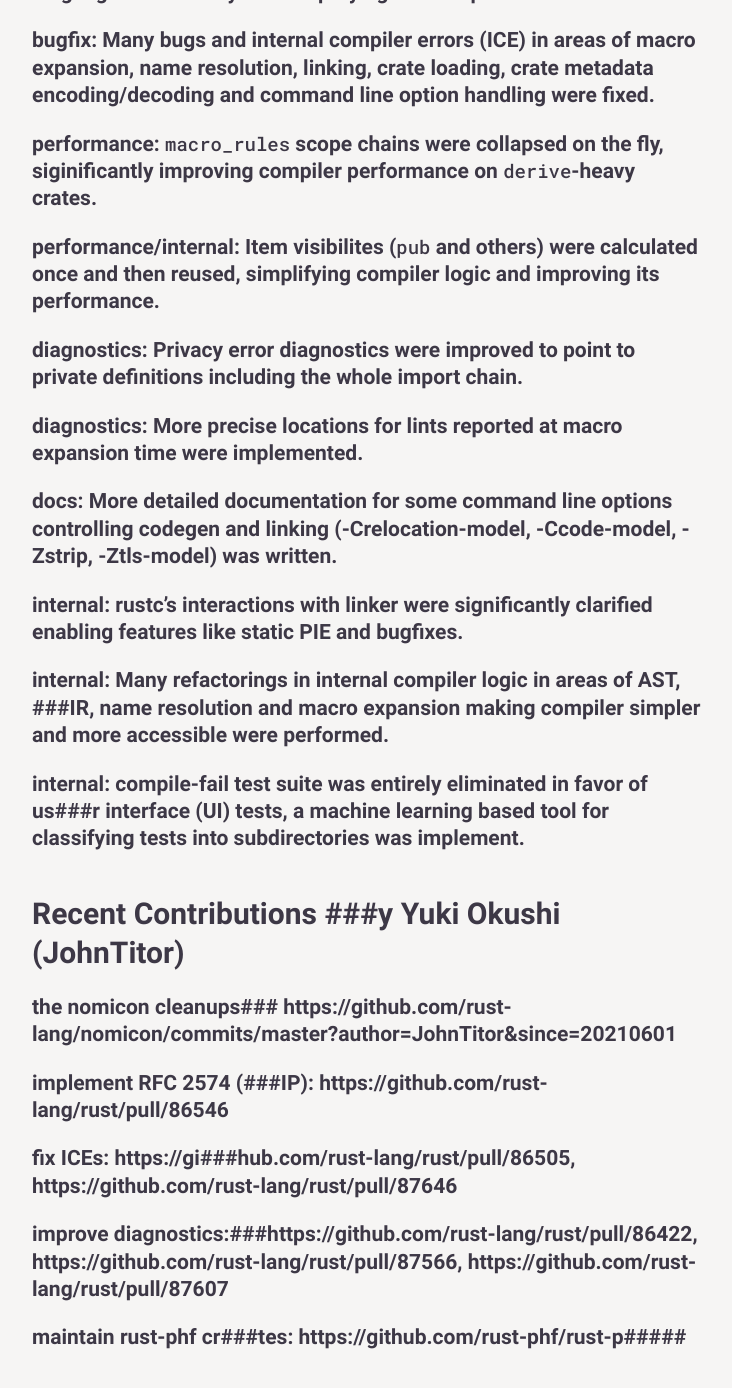
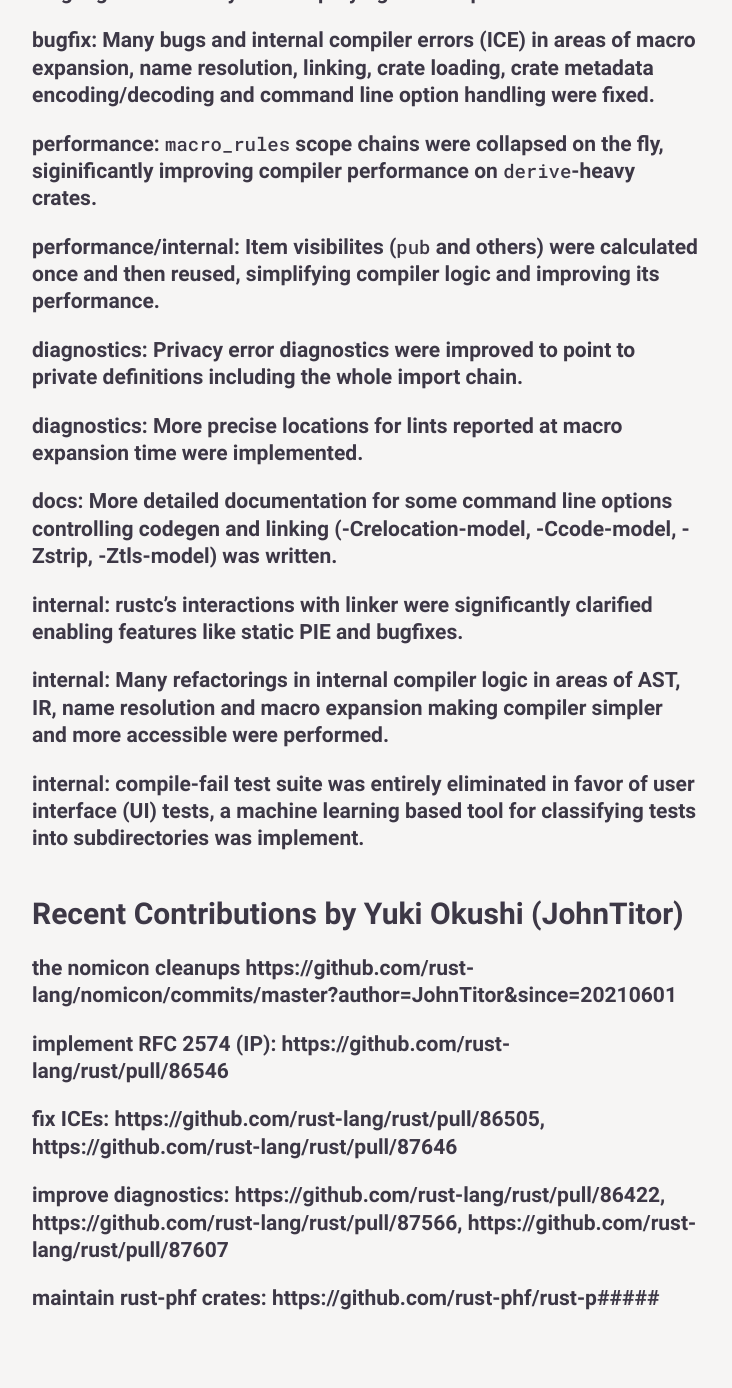
Before and after one commit to yijunyu/trusted-programming.github.io, a Jekyll site: the page built from articles/opensource-contributions.md, in a window 1280 px wide and 1400 px high, scrolled down 11012 px. Shown: the top 1388 px of the window, without its empty margins (273-1005 px from the left). Built offline with Jekyll 4.4.1, drawn with Linux system fonts in a browser that asks for light colours; comment, search, counter and statistics services are not loaded; after the commit the page ends 12373 px from its top, so only the background shows below that.

Commit message:
Update opensource-contributions.md

```diff
--- a/articles/opensource-contributions.md
+++ b/articles/opensource-contributions.md
@@ -333,29 +333,53 @@
  - `sort_by` for constants
 
 ## Rust Compiler features since 2019 by Vadim Petrochenkov
+
 ### feature: `#[cfg_eval]` attribute for eagerly expanding `#[cfg]` and `#[cfg_attr]` attributes was implemented.
+
 ### feature: Macro expansions were supported in key-value attributes like `#[doc = include_str!("README.md")]`.
+
 ### feature: A scheme for tracking environment variables used during Rust compilation was designed and implemented, allowing automatic rebuilds on environment variable changes.
+
 ### feature: An RFC "Linking modifiers for native libraries" was submitted and accepted.
+
 ### feature: Statically linked position-independent executables (`-static-pie`) and "statically linked" shared libraries (`-static -shared`) were supported.
+
 ### feature: Parsing of `tuple.0.0` as tuple indexing instead of floating point literal was implemented.
+
 ### feature: Function-like procedural macros in expression, pattern and statement positions were prepared for stabilization and stabilized.
+
 ### feature: Support for registering custom tool attributes using a crate-level attribute was implemented.
+
 ### feature: `#[cfg(accessible(path))]` allowing to check path accessibility at compile time was partially implemented.
+
 ### bugfix: `#[derive]` was turned into a regular macro attribute, improving language consistency and simplifying the compiler.
+
 ### bugfix: Many bugs and internal compiler errors (ICE) in areas of macro expansion, name resolution, linking, crate loading, crate metadata encoding/decoding and command line option handling were fixed.
+
 ### performance: `macro_rules` scope chains were collapsed on the fly, siginificantly improving compiler performance on `derive`-heavy crates.
+
 ### performance/internal: Item visibilites (`pub` and others) were calculated once and then reused, simplifying compiler logic and improving its performance.
+
 ### diagnostics: Privacy error diagnostics were improved to point to private definitions including the whole import chain.
+
 ### diagnostics: More precise locations for lints reported at macro expansion time were implemented.
+
 ### docs: More detailed documentation for some command line options controlling codegen and linking (-Crelocation-model, -Ccode-model, -Zstrip, -Ztls-model) was written.
+
 ### internal: rustc's interactions with linker were significantly clarified enabling features like static PIE and bugfixes.
-### internal: Many refactorings in internal compiler logic in areas of AST, ###IR, name resolution and macro expansion making compiler simpler and more accessible were performed.
-### internal: compile-fail test suite was entirely eliminated in favor of us###r interface (UI) tests, a machine learning based tool for classifying tests into subdirectories was implement.
 
-## Recent Contributions ###y Yuki Okushi (JohnTitor)
-### the nomicon cleanups### https://github.com/rust-lang/nomicon/commits/master?author=JohnTitor&since=20210601
-### implement RFC 2574 (###IP): https://github.com/rust-lang/rust/pull/86546
-### fix ICEs: https://gi###hub.com/rust-lang/rust/pull/86505, https://github.com/rust-lang/rust/pull/87646
-### improve diagnostics:###https://github.com/rust-lang/rust/pull/86422, https://github.com/rust-lang/rust/pull/87566, https://github.com/rust-lang/rust/pull/87607
-### maintain rust-phf cr###tes: https://github.com/rust-phf/rust-p#####
+### internal: Many refactorings in internal compiler logic in areas of AST, IR, name resolution and macro expansion making compiler simpler and more accessible were performed.
+
+### internal: compile-fail test suite was entirely eliminated in favor of user interface (UI) tests, a machine learning based tool for classifying tests into subdirectories was implement.
+
+## Recent Contributions by Yuki Okushi (JohnTitor)
+
+### the nomicon cleanups https://github.com/rust-lang/nomicon/commits/master?author=JohnTitor&since=20210601
+
+### implement RFC 2574 (IP): https://github.com/rust-lang/rust/pull/86546
+
+### fix ICEs: https://github.com/rust-lang/rust/pull/86505, https://github.com/rust-lang/rust/pull/87646
+
+### improve diagnostics: https://github.com/rust-lang/rust/pull/86422, https://github.com/rust-lang/rust/pull/87566, https://github.com/rust-lang/rust/pull/87607
+
+### maintain rust-phf crates: https://github.com/rust-phf/rust-p#####
```
